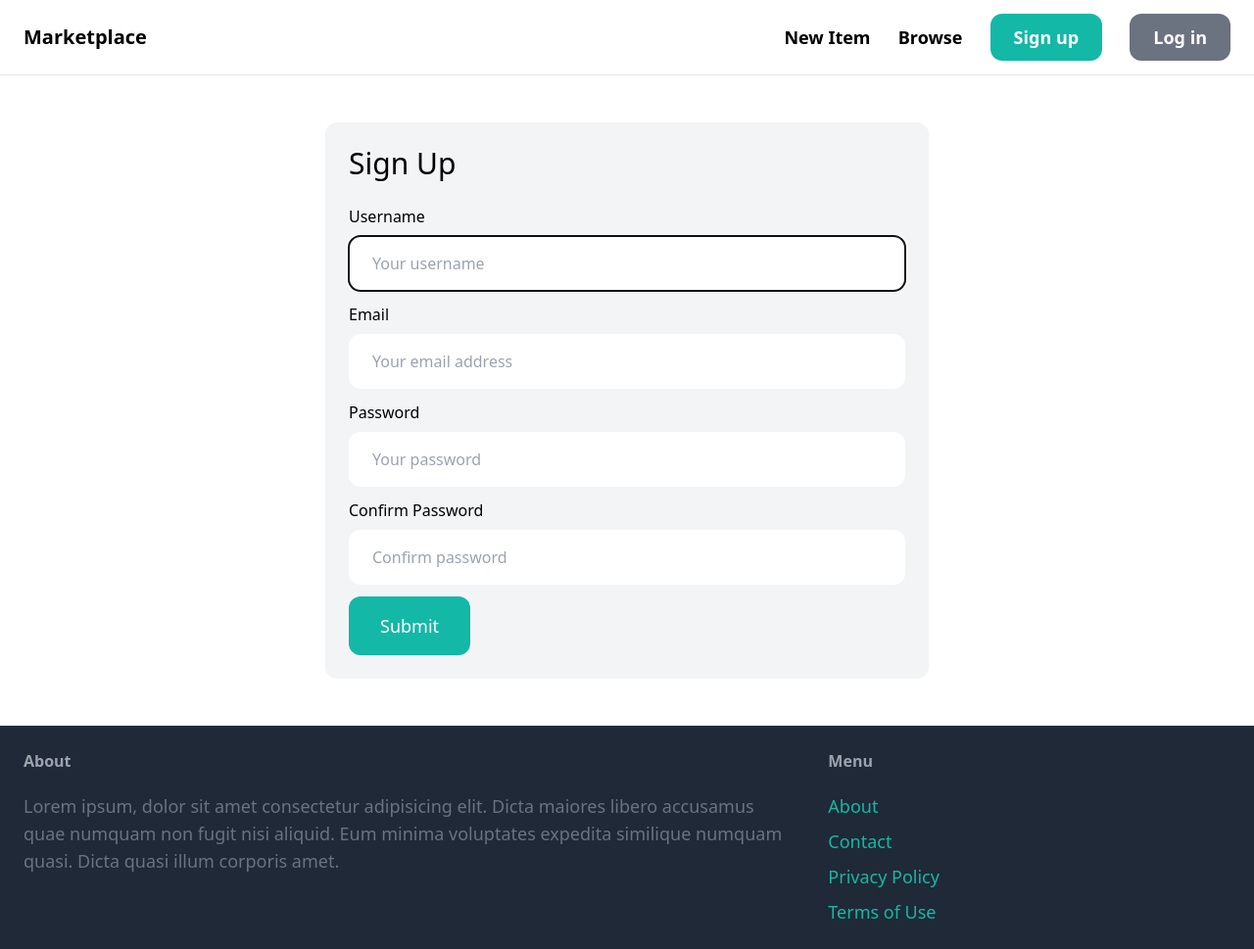
After one commit to vu3xk41997/django_marketplace, a Django app: page /signup/ in a window 1280 px wide. The commit adds this page. Shown: the whole page at 98% size. Run offline with Django 4.2, Linux system fonts and the light colour scheme; some libraries are stand-ins or nearby versions.

Commit message:
signing up complete

```diff
--- /dev/null
+++ b/marketplace/core/forms.py
@@ -0,0 +1,25 @@
+from django import forms
+from django.contrib.auth.forms import UserCreationForm
+from django.contrib.auth.models import User
+
+class SignupForm(UserCreationForm):
+    class Meta:
+        model = User
+        fields = ('username', 'email', 'password1', 'password2')
+
+    username = forms.CharField(widget=forms.TextInput(attrs={
+        'placeholder': 'Your username',
+        'class': 'w-full py-4 px-6 rounded-xl',
+    }))
+    email = forms.CharField(widget=forms.EmailInput(attrs={
+        'placeholder': 'Your email address',
+        'class': 'w-full py-4 px-6 rounded-xl',
+    }))
+    password1 = forms.CharField(widget=forms.PasswordInput(attrs={
+        'placeholder': 'Your password',
+        'class': 'w-full py-4 px-6 rounded-xl',
+    }))
+    password2 = forms.CharField(widget=forms.PasswordInput(attrs={
+        'placeholder': 'Confirm password',
+        'class': 'w-full py-4 px-6 rounded-xl',
+    }))
--- a/marketplace/core/templates/core/base.html
+++ b/marketplace/core/templates/core/base.html
@@ -13,7 +13,7 @@
         <div class="space-x-6">
             <a href="#" class="text-lg font-semibold hover:text-gray-500">New Item</a>
             <a href="#" class="text-lg font-semibold hover:text-gray-500">Browse</a>
-            <a href="#" class="px-6 py-3 text-lg font-semibold bg-teal-500 text-white rounded-xl hover:bg-teal-700">Sign up</a>
+            <a href="{% url 'core:signup' %}" class="px-6 py-3 text-lg font-semibold bg-teal-500 text-white rounded-xl hover:bg-teal-700">Sign up</a>
             <a href="#" class="px-6 py-3 text-lg font-semibold bg-gray-500 text-white rounded-xl hover:bg-gray-700">Log in</a>
         </div>
     </nav>
@@ -30,7 +30,7 @@
             <h3 class="mb-5 font-semibold text-gray-400">Menu</h3>
             <ul class="space-y-2">
                 <li><a href="#" class="text-lg text-teal-500 hover:text-teal-700">About</a></li>
-                <li><a href="{% url 'contact' %}" class="text-lg text-teal-500 hover:text-teal-700">Contact</a></li>
+                <li><a href="{% url 'core:contact' %}" class="text-lg text-teal-500 hover:text-teal-700">Contact</a></li>
                 <li><a href="#" class="text-lg text-teal-500 hover:text-teal-700">Privacy Policy</a></li>
                 <li><a href="#" class="text-lg text-teal-500 hover:text-teal-700">Terms of Use</a></li>
             </ul>
--- /dev/null
+++ b/marketplace/core/templates/core/signup.html
@@ -0,0 +1,41 @@
+{% extends 'core/base.html' %}
+
+{% block title %}Sign Up{% endblock %}
+
+{% block content %}
+<div class="w-1/2 my-6 mx-auto p-6 bg-gray-100 rounded-xl">
+    <h1 class="mb-6 text-3xl">Sign Up</h1>
+    <form action="." method="post">
+        {% csrf_token %}
+
+        <div class="mb-3">
+            <label class="inline-block mb-2">Username</label><br>
+            {{ form.username }}
+        </div>
+        <div class="mb-3">
+            <label class="inline-block mb-2">Email</label><br>
+            {{ form.email }}
+        </div>
+        <div class="mb-3">
+            <label class="inline-block mb-2">Password</label><br>
+            {{ form.password1 }}
+        </div>
+        <div class="mb-3">
+            <label class="inline-block mb-2">Confirm Password</label><br>
+            {{ form.password2 }}
+        </div>
+
+        {% if form.errors or form.non_field_errors %}
+        <div class="mb-3 p-6 bg-red-100 rounded-xl">
+            {% for field in form %}
+                {{ form.errors }}
+            {% endfor %}
+
+            {{ form.non_field_errors }}
+        </div>
+        {% endif %}
+
+        <button class="py-4 px-8 text-lg bg-teal-500 hover:bg-teal-700 rounded-xl text-white">Submit</button>
+    </form>
+</div>
+{% endblock %}
--- /dev/null
+++ b/marketplace/core/urls.py
@@ -0,0 +1,10 @@
+from django.urls import path
+from . import views
+
+app_name = 'core'
+
+urlpatterns = [
+    path('', views.index, name='index'),
+    path('contact/', views.contact, name='contact'),
+    path('signup/', views.signup, name='signup')
+]
--- a/marketplace/core/views.py
+++ b/marketplace/core/views.py
@@ -1,5 +1,6 @@
-from django.shortcuts import render
+from django.shortcuts import render, redirect
 from item.models import Category, Item
+from .forms import SignupForm
 
 # Create your views here.
 # information about browser
@@ -13,3 +14,17 @@ def index(request):
 
 def contact(request):
     return render(request, 'core/contact.html')
+
+def signup(request):
+    if request.method == 'POST':
+        form = SignupForm(request.POST)
+
+        if form.is_valid:
+            form.save()
+            return redirect('/login/')
+    else:
+        form = SignupForm()
+
+    return render(request, 'core/signup.html', {
+        'form': form
+    })
--- a/marketplace/marketplace/urls.py
+++ b/marketplace/marketplace/urls.py
@@ -3,11 +3,9 @@ from django.conf.urls.static import static
 
 from django.contrib import admin
 from django.urls import path, include
-from core.views import index, contact
 
 urlpatterns = [
-    path('', index, name='index'),
+    path('', include('core.urls')),
     path('items/', include('item.urls')),
-    path('contact/', contact, name='contact'),
     path('admin/', admin.site.urls),
 ] + static(settings.MEDIA_URL, document_root= settings.MEDIA_ROOT)
```
Also changed, not shown: README.md, marketplace/db.sqlite3.
